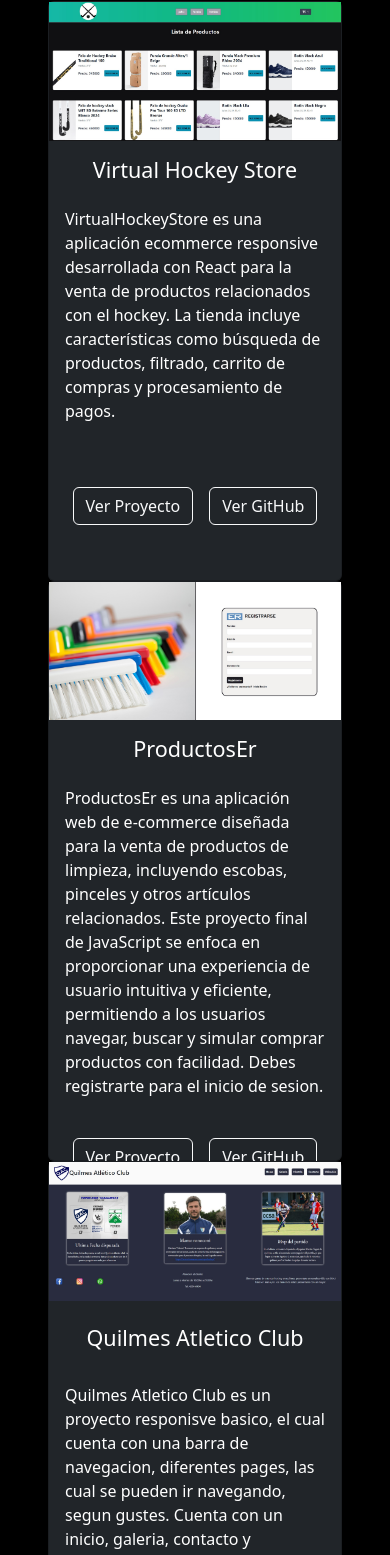
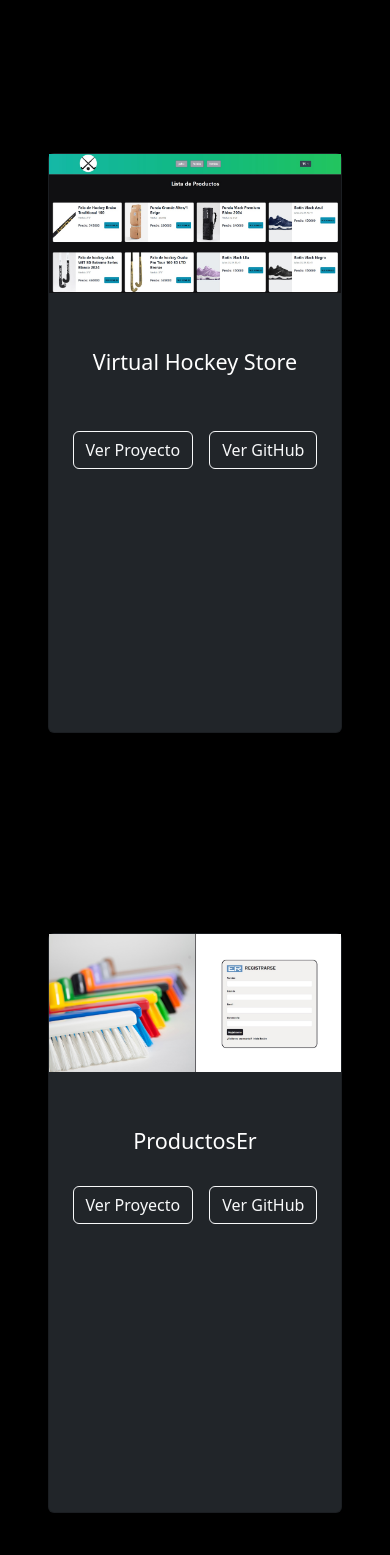
Before and after one commit to Nicocaci/cvNicolascaci, a React (Vite) app: page / in a window 390 px wide. Shown: the part 5336-6891 px from the top of the page. Built offline with nearby package versions, Linux system fonts and the light colour scheme; a web font is replaced by a local one.

Commit message:
arreglos

```diff
--- a/src/components/Proyectos.css
+++ b/src/components/Proyectos.css
@@ -21,13 +21,29 @@
     margin-top: 10%;
 }
 
-.img1{
-    z-index: 100;
-}
-.img2{
-    z-index: 100;
+@media (max-width:1200px){
+    .textoProyectos{
+        display: none;
+    }
+    .cardproyectos{
+        height: 350px;
+    }
 }
 
-.img3{
-    z-index: 100;
+
+@media (max-width:950px){
+    .contenedorProyectos{
+        display: block;
+    }
+    .cardContenedora{
+        margin-top: 200px;
+    }
+    .cardproyectos{
+        height: 580px;
+        margin-top: 200px;
+    }
+    .titulosProyectos{
+        padding-top: 40px;
+    }
+
 }
--- a/src/components/Proyectos.jsx
+++ b/src/components/Proyectos.jsx
@@ -4,12 +4,12 @@
     return (
         <section id='proyectos' className="seccionProyectos text-white ps-5 pe-5 pt-5">
             <h3 className="titulos mb-5">Mis Proyectos</h3>
-            <div className="row">
+            <div className="row contenedorProyectos ">
                 <div className="col">
-                    <div className="card  bg-dark cardproyectos text-white">
+                    <div className="card  bg-dark cardproyectos text-white cardContenedora">
                         <img className="img-fluid img2-hover img1" src="../../homeReact.jpg" alt="reactProyecto" />
-                        <h4 className="center mt-3">Virtual Hockey Store</h4>
-                        <p className="center mt-3 pe-3 ps-3">VirtualHockeyStore es una aplicación ecommerce responsive desarrollada con React para la venta de productos relacionados con el hockey. La tienda incluye características como búsqueda de productos, filtrado, carrito de compras y procesamiento de pagos.</p>
+                        <h4 className="center mt-3 titulosProyectos">Virtual Hockey Store</h4>
+                        <p className="center mt-3 pe-3 ps-3 textoProyectos">VirtualHockeyStore es una aplicación ecommerce responsive desarrollada con React para la venta de productos relacionados con el hockey. La tienda incluye características como búsqueda de productos, filtrado, carrito de compras y procesamiento de pagos.</p>
                         <div className='d-flex center '>
                             <div className='center me-2'>
                                 <a target='_blank' href="https://virtualhockeystore.netlify.app"><button className='btn btn-outline-light mt-5'>Ver Proyecto</button></a>
@@ -23,8 +23,8 @@
                 <div className="col">
                     <div className="card bg-dark cardproyectos text-white">
                         <img className='img-fluid img2-hover img2' src="../../indexJs.jpg" alt="js" />
-                        <h4 className='center mt-3'>ProductosEr</h4>
-                        <p className='center mt-3 pe-3 ps-3'>ProductosEr es una aplicación web de e-commerce diseñada para la venta de productos de limpieza, incluyendo escobas, pinceles y otros artículos relacionados. Este proyecto final de JavaScript se enfoca en proporcionar una experiencia de usuario intuitiva y eficiente, permitiendo a los usuarios navegar, buscar y simular comprar productos con facilidad. Debes registrarte para el inicio de sesion.</p>
+                        <h4 className='center mt-3 titulosProyectos'>ProductosEr</h4>
+                        <p className='center mt-3 pe-3 ps-3 textoProyectos'>ProductosEr es una aplicación web de e-commerce diseñada para la venta de productos de limpieza, incluyendo escobas, pinceles y otros artículos relacionados. Este proyecto final de JavaScript se enfoca en proporcionar una experiencia de usuario intuitiva y eficiente, permitiendo a los usuarios navegar, buscar y simular comprar productos con facilidad. Debes registrarte para el inicio de sesion.</p>
                         <div className='d-flex center '>
                             <div className='center me-2'>
                                 <a target='_blank' href="https://productoser.netlify.app"><button className='btn btn-outline-light mt-4'>Ver Proyecto</button></a>
@@ -39,8 +39,8 @@
                 <div className="col">
                     <div className="card bg-dark cardproyectos text-white">
                         <img className='img-fluid img2-hover img3' src="../../homeHtml.jpg" alt="html" />
-                        <h4 className='center mt-4'>Quilmes Atletico Club</h4>
-                        <p className='center mt-4 pe-3 ps-3'>Quilmes Atletico Club es un proyecto responisve basico, el cual cuenta con una barra de navegacion, diferentes pages, las cual se pueden ir navegando, segun gustes. Cuenta con un inicio, galeria, contacto y ubicacion.</p>
+                        <h4 className='center mt-4 titulosProyectos'>Quilmes Atletico Club</h4>
+                        <p className='center mt-4 pe-3 ps-3 textoProyectos'>Quilmes Atletico Club es un proyecto responisve basico, el cual cuenta con una barra de navegacion, diferentes pages, las cual se pueden ir navegando, segun gustes. Cuenta con un inicio, galeria, contacto y ubicacion.</p>
                         <div className='d-flex center '>
                             <div className='center me-2'>
                                 <a target='_blank' href="https://quilmesatleticoclubhockey.netlify.app"><button className='btn btn-outline-light mt-5'>Ver Proyecto</button></a>
```
